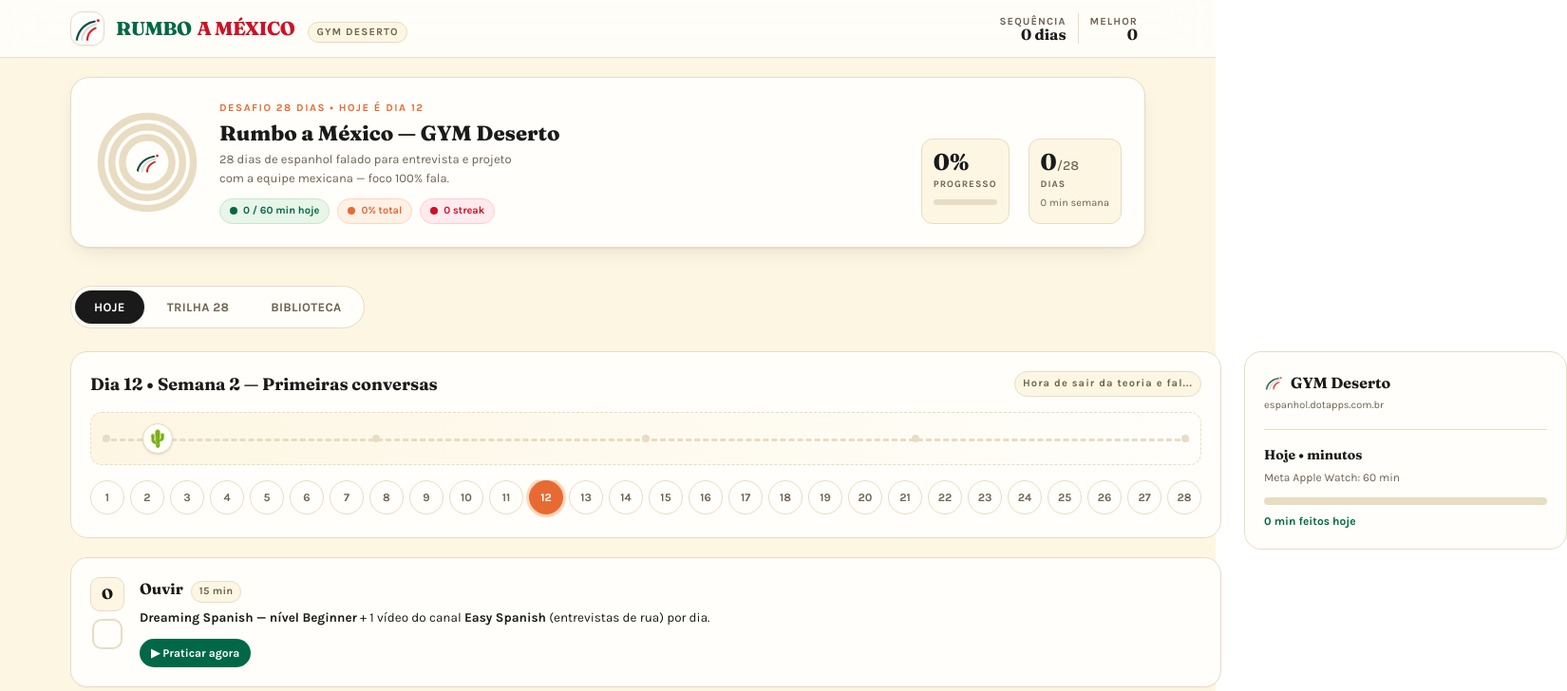
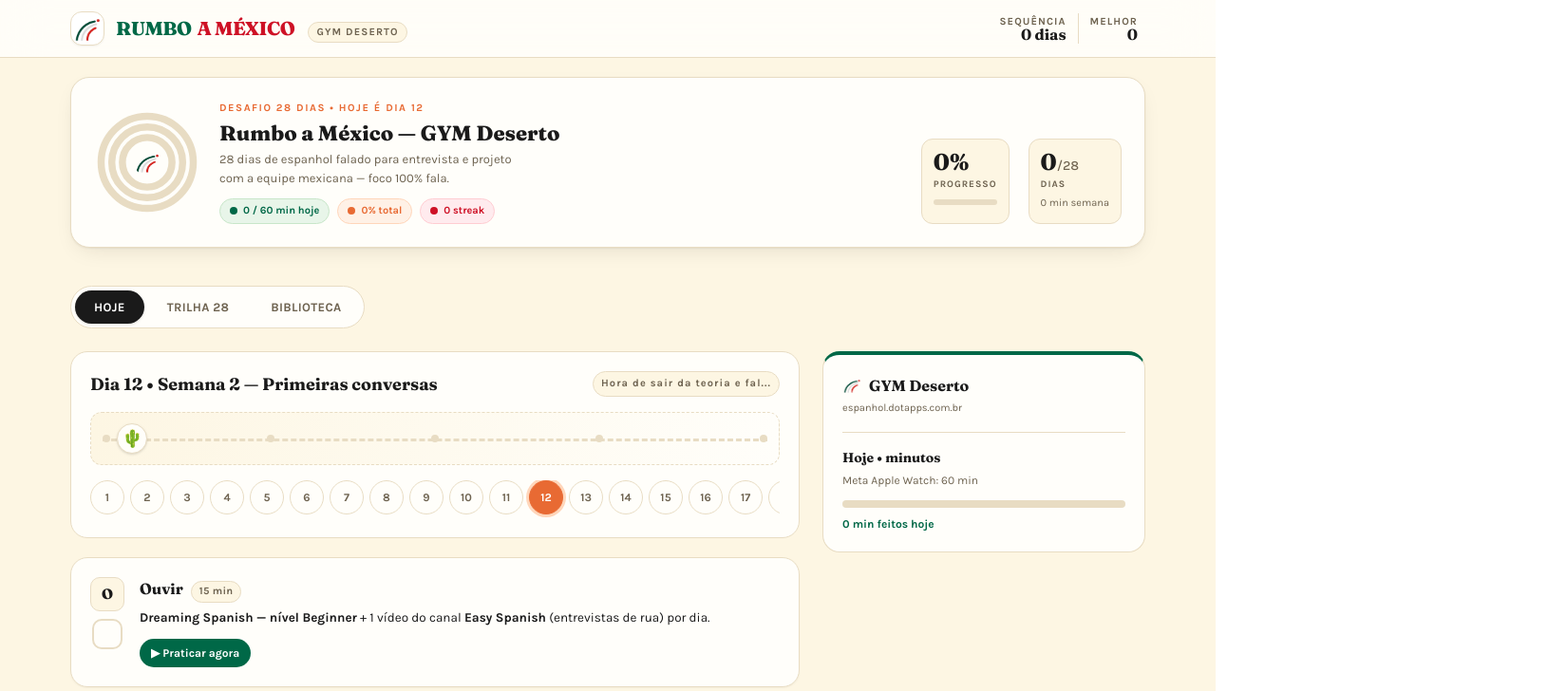
Before and after one commit to dntrindade/rumbo-a-mexico, a React (Vite) app: page / in a window 1280 px wide. Both pictures are taken after a click on the button "HOJE". Shown: the top 728 px of the page at 95% size, 1650 px wide, since content can reach past the window. Built offline with nearby package versions, Linux system fonts and the light colour scheme; the HTML template or start-up script is replaced by a standard one.

Commit message:
cards laterais ajustados

```diff
--- a/src/App.tsx
+++ b/src/App.tsx
@@ -55,7 +55,7 @@ export default function App() {
   };
 
   return (
-    <div className="min-h-screen" style={{ background: "#FDF6E3", color: "#1A1A1A" }}>
+    <div className="min-h-screen overflow-x-hidden" style={{ background: "#FDF6E3", color: "#1A1A1A" }}>
       <style>{GLOBAL_STYLE}</style>
 
       <Header
--- a/src/components/TabHoje.tsx
+++ b/src/components/TabHoje.tsx
@@ -27,7 +27,7 @@ export function TabHoje({
 }: TabHojeProps) {
   return (
     <div className="grid lg:grid-cols-[1fr_340px] gap-6 items-start">
-      <div>
+      <div className="min-w-0">
         {/* Caminho tracejado com cactozinho */}
         <div className="rounded-[18px] p-5 mb-5" style={{ background: "#FFFEFA", border: "1px solid #E8DCC3" }}>
           <div className="flex items-center justify-between mb-4">
@@ -111,8 +111,8 @@ export function TabHoje({
       </div>
 
       {/* Sidebar de progresso do dia */}
-      <aside className="lg:sticky lg:top-[84px] flex flex-col gap-4 self-start">
-        <div className="rounded-[18px] p-5" style={{ background: "#FFFEFA", border: "1px solid #E8DCC3" }}>
+      <aside className="lg:sticky lg:top-[84px] flex flex-col gap-4 self-start w-full">
+        <div className="rounded-[18px] p-5 border-t-4" style={{ background: "#FFFEFA", border: "1px solid #E8DCC3", borderTopColor: "#006847", borderTopWidth: "4px" }}>
           <div className="flex items-center gap-2 mb-1">
             <img src={logoIcon} alt="" className="w-5 h-5" />
             <div className="fraunces font-bold text-[16px]">GYM Deserto</div>
```
